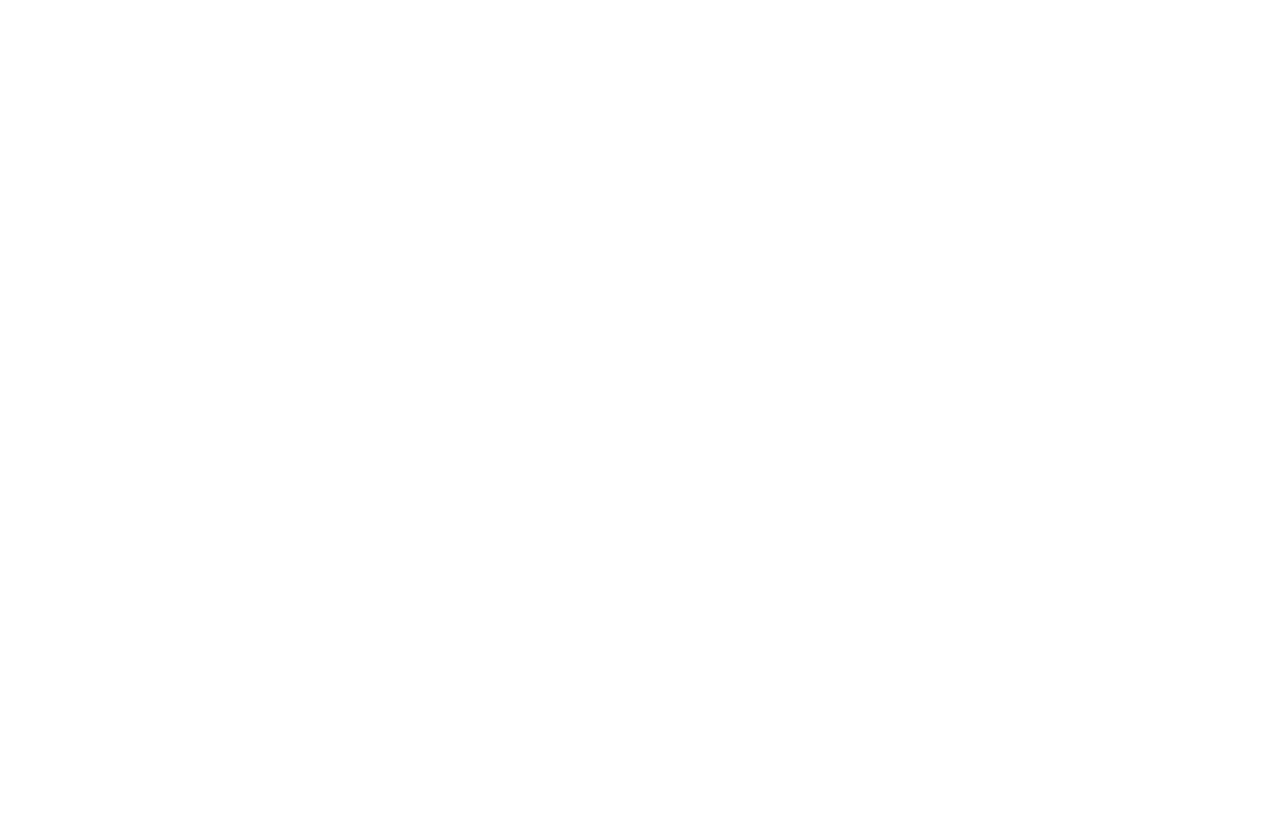
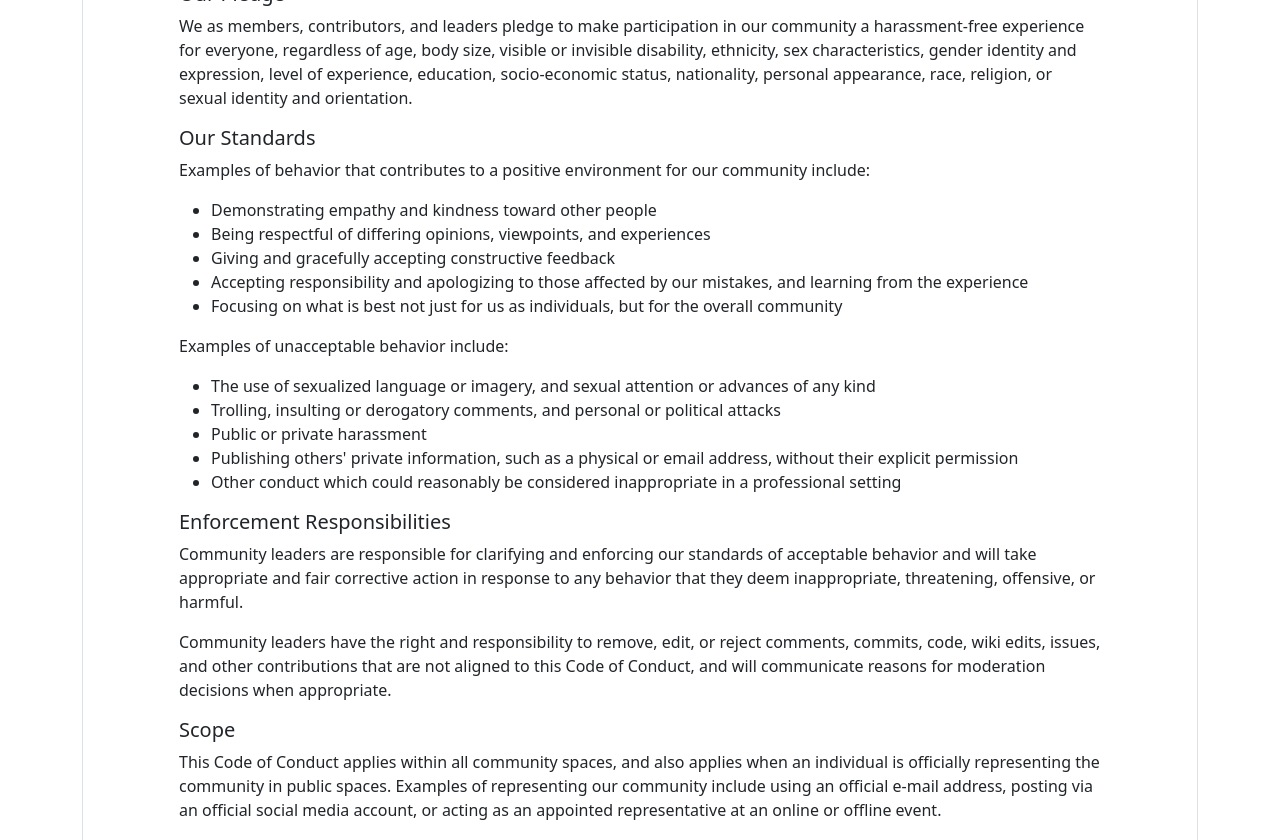
Before and after one commit to Ciezo/demo-react-app, a React (Create React App) app: page /code-of-conduct in a window 1280 px wide. Shown: the part 260-1100 px from the top of the page. Before the commit the page ends 800 px from the top, so only its background shows below. Built offline with nearby package versions, Linux system fonts and the light colour scheme.

Commit message:
Code of Conduct Page
This is based on the GitHub's Code of Conduct

```diff
--- /dev/null
+++ b/src/components/CodeOfConductCard.js
@@ -0,0 +1,173 @@
+import React from "react";
+
+function CodeOfConductCard() {
+  return (
+    <>
+      <div className="p-4 p-md-5 border rounded-3 mb-5">
+        <div className="mx-auto p-2 px-5">
+          <h3 className="display-6">Contributor Covenant Code of Conduct</h3>
+          <hr />
+          <h5 className="lead">Our Pledge</h5>
+          <p>
+            We as members, contributors, and leaders pledge to make
+            participation in our community a harassment-free experience for
+            everyone, regardless of age, body size, visible or invisible
+            disability, ethnicity, sex characteristics, gender identity and
+            expression, level of experience, education, socio-economic status,
+            nationality, personal appearance, race, religion, or sexual identity
+            and orientation.
+          </p>
+          <h5 className="lead">Our Standards</h5>
+          <p>
+            Examples of behavior that contributes to a positive environment for
+            our community include:
+          </p>
+          <ul>
+            <li> Demonstrating empathy and kindness toward other people </li>
+            <li>
+              {" "}
+              Being respectful of differing opinions, viewpoints, and
+              experiences{" "}
+            </li>
+            <li> Giving and gracefully accepting constructive feedback </li>
+            <li>
+              {" "}
+              Accepting responsibility and apologizing to those affected by our
+              mistakes, and learning from the experience{" "}
+            </li>
+            <li>
+              {" "}
+              Focusing on what is best not just for us as individuals, but for
+              the overall community{" "}
+            </li>
+          </ul>
+          <p>Examples of unacceptable behavior include:</p>
+          <ul>
+            <li>
+              {" "}
+              The use of sexualized language or imagery, and sexual attention or
+              advances of any kind{" "}
+            </li>
+            <li>
+              {" "}
+              Trolling, insulting or derogatory comments, and personal or
+              political attacks{" "}
+            </li>
+            <li> Public or private harassment </li>
+            <li>
+              {" "}
+              Publishing others' private information, such as a physical or
+              email address, without their explicit permission{" "}
+            </li>
+            <li>
+              {" "}
+              Other conduct which could reasonably be considered inappropriate
+              in a professional setting{" "}
+            </li>
+          </ul>
+          <h5 className="lead">Enforcement Responsibilities</h5>
+          <p>
+            Community leaders are responsible for clarifying and enforcing our
+            standards of acceptable behavior and will take appropriate and fair
+            corrective action in response to any behavior that they deem
+            inappropriate, threatening, offensive, or harmful.
+            <div className="mb-3" />
+            Community leaders have the right and responsibility to remove, edit,
+            or reject comments, commits, code, wiki edits, issues, and other
+            contributions that are not aligned to this Code of Conduct, and will
+            communicate reasons for moderation decisions when appropriate.
+          </p>
+          <h5 className="lead">Scope</h5>
+          <p>
+            This Code of Conduct applies within all community spaces, and also
+            applies when an individual is officially representing the community
+            in public spaces. Examples of representing our community include
+            using an official e-mail address, posting via an official social
+            media account, or acting as an appointed representative at an online
+            or offline event.
+          </p>
+          <h5 className="lead">Enforcement</h5>
+          <p>
+            Instances of abusive, harassing, or otherwise unacceptable behavior
+            may be reported to the community leaders responsible for enforcement
+            at <email>cloydvansecuya@gmail.com</email> All complaints will be
+            reviewed and investigated promptly and fairly.
+            <div className="mb-3" />
+            All community leaders are obligated to respect the privacy and
+            security of the reporter of any incident.
+          </p>
+          <h5 className="lead">Enforcement Guidelines</h5>
+          <p>
+            Community leaders will follow these Community Impact Guidelines in
+            determining the consequences for any action they deem in violation
+            of this Code of Conduct:
+          </p>
+          <h6>1. Correction</h6>
+          <p>
+            **Community Impact**: Use of inappropriate language or other
+            behavior deemed unprofessional or unwelcome in the community.
+            <div className="mb-3" />
+            **Consequence**: A private, written warning from community leaders,
+            providing clarity around the nature of the violation and an
+            explanation of why the behavior was inappropriate. A public apology
+            may be requested.
+          </p>
+          <h6>2. Warning</h6>
+          <p>
+            **Community Impact**: A violation through a single incident or
+            series of actions.
+            <div className="mb-3" />
+            **Consequence**: A warning with consequences for continued behavior.
+            No interaction with the people involved, including unsolicited
+            interaction with those enforcing the Code of Conduct, for a
+            specified period of time. This includes avoiding interactions in
+            community spaces as well as external channels like social media.
+            Violating these terms may lead to a temporary or permanent ban.
+          </p>
+          <h6>3. Temporary Ban</h6>
+          <p>
+            **Community Impact**: A serious violation of community standards,
+            including sustained inappropriate behavior.
+            <div className="mb-3" />
+            **Consequence**: A temporary ban from any sort of interaction or
+            public communication with the community for a specified period of
+            time. No public or private interaction with the people involved,
+            including unsolicited interaction with those enforcing the Code of
+            Conduct, is allowed during this period. Violating these terms may
+            lead to a permanent ban.
+          </p>
+          <h6>4. Permanent Ban</h6>
+          <p>
+            **Community Impact**: Demonstrating a pattern of violation of
+            community standards, including sustained inappropriate behavior,
+            harassment of an individual, or aggression toward or disparagement
+            of classes of individuals.
+            <div className="mb-3" />
+            **Consequence**: A permanent ban from any sort of public interaction
+            within the community.
+          </p>
+          <h5 className="lead">Attribution</h5>
+          <p>
+            This Code of Conduct is adapted from the{" "}
+            <a href="https://www.contributor-covenant.org/version/2/0/code_of_conduct.html.">
+              Contributor Covenant
+            </a>{" "}
+            Community Impact Guidelines were inspired by{" "}
+            <a href="https://github.com/mozilla/diversity">
+              Mozilla's code of conduct enforcement ladder.
+            </a>{" "}
+            For answers to common questions about this code of conduct, see the
+            FAQ at{" "}
+            <a href="https://www.contributor-covenant.org/faq">
+              Contributor Convenant FAQ
+            </a>{" "}
+            Translations are available at
+            https://www.contributor-covenant.org/translations.
+          </p>
+        </div>
+      </div>
+    </>
+  );
+}
+
+export default CodeOfConductCard;
--- a/src/pages/CodeOfConduct.js
+++ b/src/pages/CodeOfConduct.js
@@ -1,11 +1,14 @@
 import React from "react";
+import CodeOfConductCard from "../components/CodeOfConductCard";
 
 function CodeOfConduct() {
-    return(
-        <>
-            <div>CodeOfConduct</div>
-        </>
-    );
+  return (
+    <>
+      <div className="container-sm mx-auto pt-5">
+        <CodeOfConductCard />
+      </div>
+    </>
+  );
 }
 
 export default CodeOfConduct;
```
